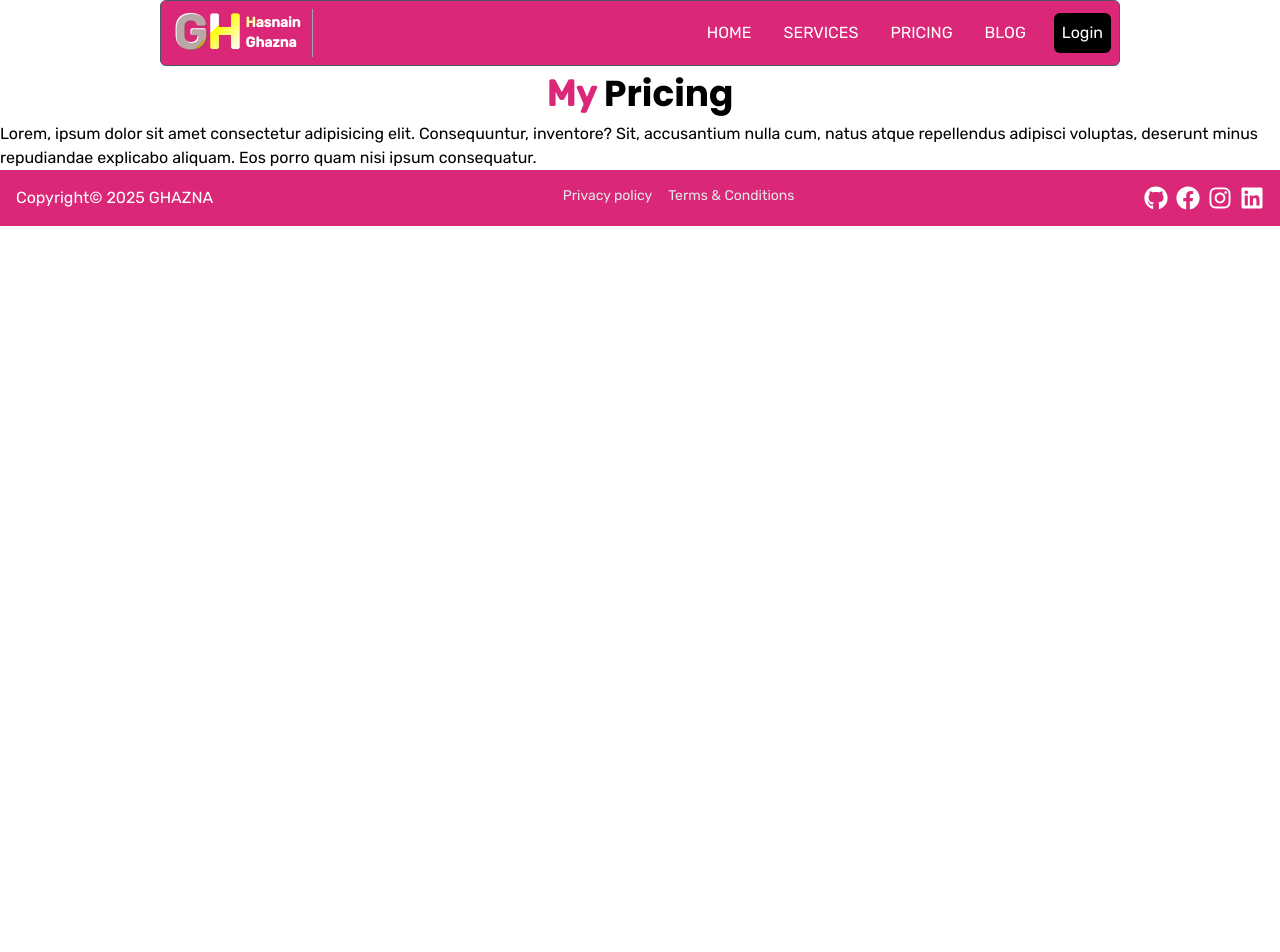
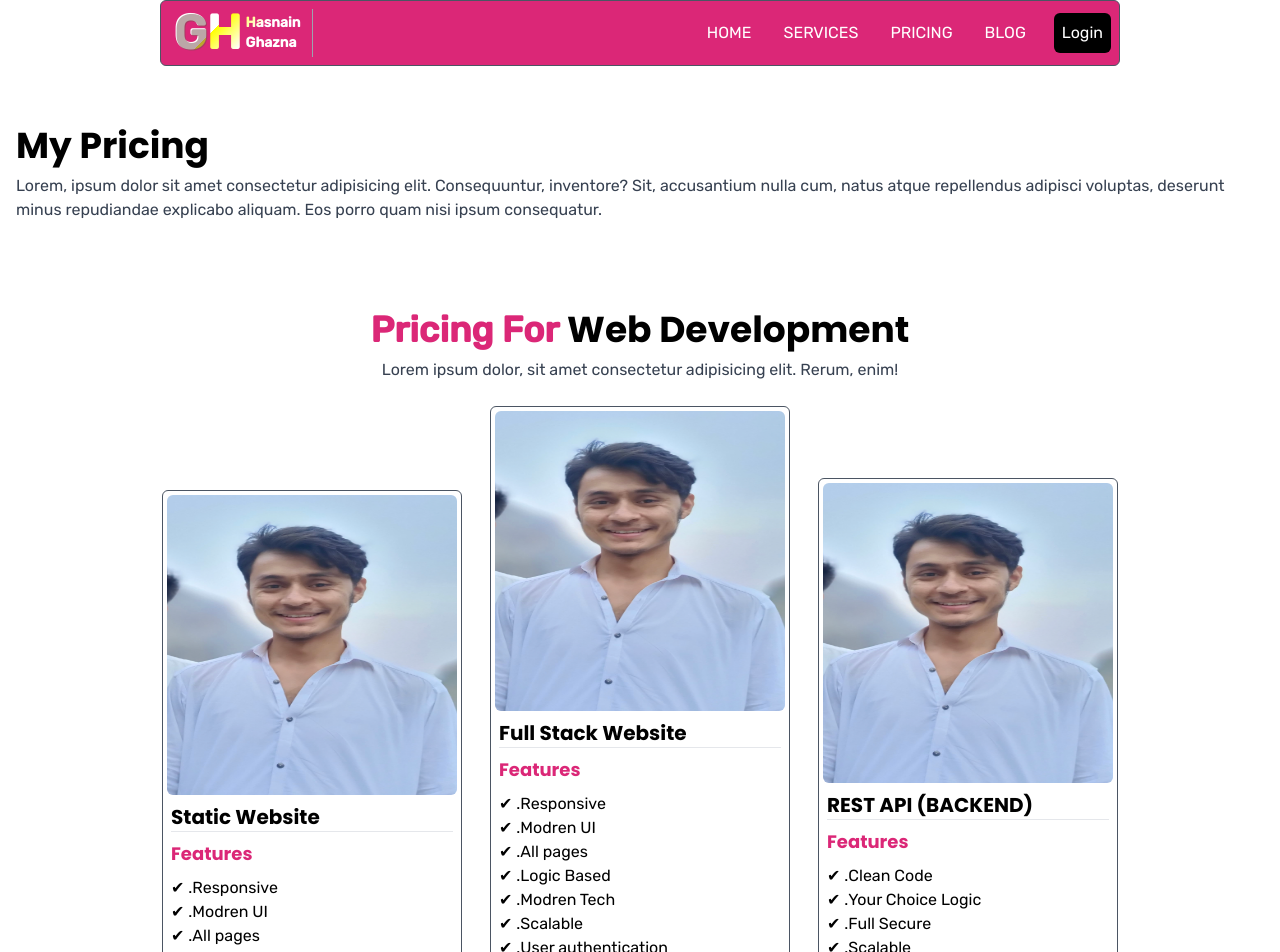
Before and after one commit to mhgkhan/ghazna, a Next.js app: page /pricing in a window 1280 px wide. Shown: the top 952 px of the page. Before the commit the page ends 800 px from the top, so only its background shows below. Built offline with nearby package versions, Linux system fonts and the light colour scheme.

Commit message:
completed, web dev pricing, pricing page

```diff
--- a/src/app/globals.css
+++ b/src/app/globals.css
@@ -46,3 +46,11 @@ h6 {
 .left-item-services{
   clip-path: polygon(11% 1%, 100% 0%, 100% 100%, 11% 100%, 0% 50%) !important;
 }
+
+
+.pricinglist{
+  list-style: "✔ .";
+  list-style-position: inside;
+
+  /* line-height-step: 5; */
+}
--- a/src/app/pricing/page.js
+++ b/src/app/pricing/page.js
@@ -1,16 +1,60 @@
 import HeadingSection from '@/components/ui/HeadingSection'
+import Image from 'next/image'
 import React from 'react'
 
 const page = () => {
   return (
-    <article className='page w-full h-full'>
+    <article className='page w-full h-full py-10 md:px-4 px-2'>
 
-        <section className='intro w-full'>
+      <section className='intro w-full my-5'>
         <div className='container mx-auto'>
-            <HeadingSection start={"My"} end={"Pricing"} />
-            <p>Lorem, ipsum dolor sit amet consectetur adipisicing elit. Consequuntur, inventore? Sit, accusantium nulla cum, natus atque repellendus adipisci voluptas, deserunt minus repudiandae explicabo aliquam. Eos porro quam nisi ipsum consequatur.</p>
+          <h1 className="md:text-4xl text-3xl font-bold">My Pricing</h1>
+          <p className='my-2 dark:text-gray-200 text-gray-700'>Lorem, ipsum dolor sit amet consectetur adipisicing elit. Consequuntur, inventore? Sit, accusantium nulla cum, natus atque repellendus adipisci voluptas, deserunt minus repudiandae explicabo aliquam. Eos porro quam nisi ipsum consequatur.</p>
         </div>
-        </section>
+      </section>
+
+      <br />
+      <br />
+
+      <section className="w-full my-5">
+        <div className='container mx-auto'>
+          <HeadingSection start={"Pricing For"} end={"Web Development"} />
+          <p className='my-2 text-center dark:text-gray-200 text-gray-700'>Lorem ipsum dolor, sit amet consectetur adipisicing elit. Rerum, enim! </p>
+
+          <div className="my-5 w-full flex items-center justify-center flex-wap md:flex-row flex-col gap-5">
+        {
+          Array.from([
+            {title:"Static Website", features:["Responsive","Modren UI", "All pages", "Logic Based"], pricing:{}, image:""},
+            {title:"Full Stack Website", features:["Responsive","Modren UI", "All pages", "Logic Based","Modren Tech","Scalable", "User authentication", "On your choice logic", "BMS","CMS","Deploy Preview",], pricing:{}, image:""},
+            {title:"REST API (BACKEND)", features:["Clean Code", "Your Choice Logic", "Full Secure", "Scalable","Modren Tech"], pricing:{}, image:""},
+
+          ]).map((ele,ind)=>{
+
+            return <div key={ind} className="pricing-block my-1 mx-1 rounded-md border border-1 dark:border-gray-300 border-gray-600 w-[300px] p-1 ">
+                <Image src={"/images/hero.jpg"} width={300} height={300} className='w-full h-[300px] rounded-md' alt='pricing picture'/>
+
+                <div className="content px-1 w-full my-2">
+                  <h3 className="text-xl font-bold">{ele.title}</h3>
+                  <hr />
+                  <h4 className="text-lg text-pink-600 font-bold my-2">Features</h4>
+                  <ul className='pricinglist '>
+                    {ele.features.map((li,index)=>{
+                      return <li key={index}>{li}</li>
+                    })}
+
+                  </ul>
+                </div>
+            </div>
+          })
+        }
+
+
+          </div>
+
+
+
+        </div>
+      </section>
 
     </article>
   )
```
